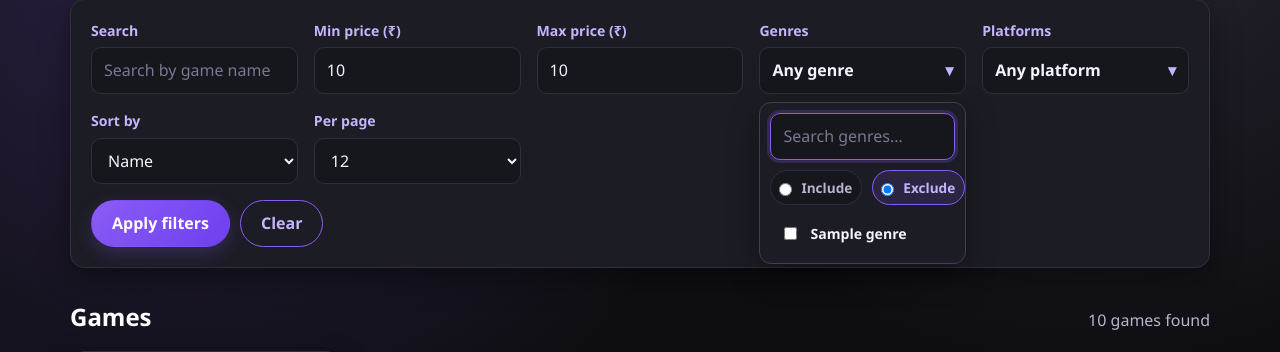
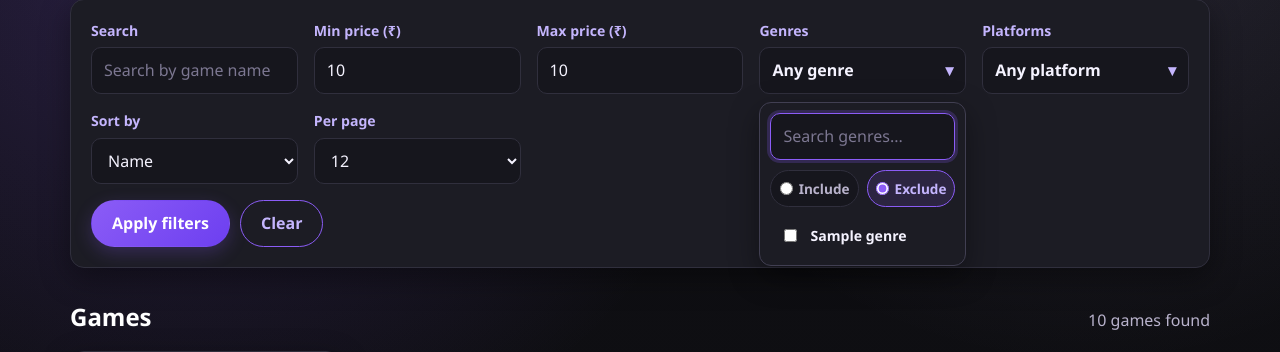
Before and after one commit to Kynetic-energy/GameVault, a Flask app: template templates/index.html in a window 1280 px wide, after a click that opens the changed part. Shown: the part 212-564 px from the top of the page. Run offline with Flask 3, Linux system fonts and the light colour scheme; the template is opened without the code that fills it: most values are stand-ins (such as "Sample title", 1, 10 or a date in 2020); grey boxes marked "Sample" are stand-in pictures; some libraries are stand-ins or nearby versions.

Commit message:
Add dynamic padding for genre and platforms multiselect options bsed on window size

```diff
--- a/static/style.css
+++ b/static/style.css
@@ -346,22 +346,32 @@ textarea:focus {
 
 .multiselect-mode {
     display: flex;
-    gap: 10px;
+    gap: 8px;
     margin-bottom: 10px;
 }
 
 .mode-option {
-    display: inline-flex;
+    flex: 1 1 0;
+    min-width: 0;
+    display: flex;
     align-items: center;
+    justify-content: center;
     gap: 6px;
     background: var(--bg-soft);
     border: 1px solid var(--border);
     border-radius: 999px;
-    padding: 6px 9px;
-    padding-left: 3px;
+    padding: 7px 10px;
     color: var(--text-muted);
     font-size: 0.85rem;
+    white-space: nowrap;
     cursor: pointer;
+}
+
+.mode-option input {
+    width: auto;
+    flex: 0 0 auto;
+    margin: 0;
+    accent-color: var(--purple);
 }
 
 .mode-option:has(input:checked) {
```
